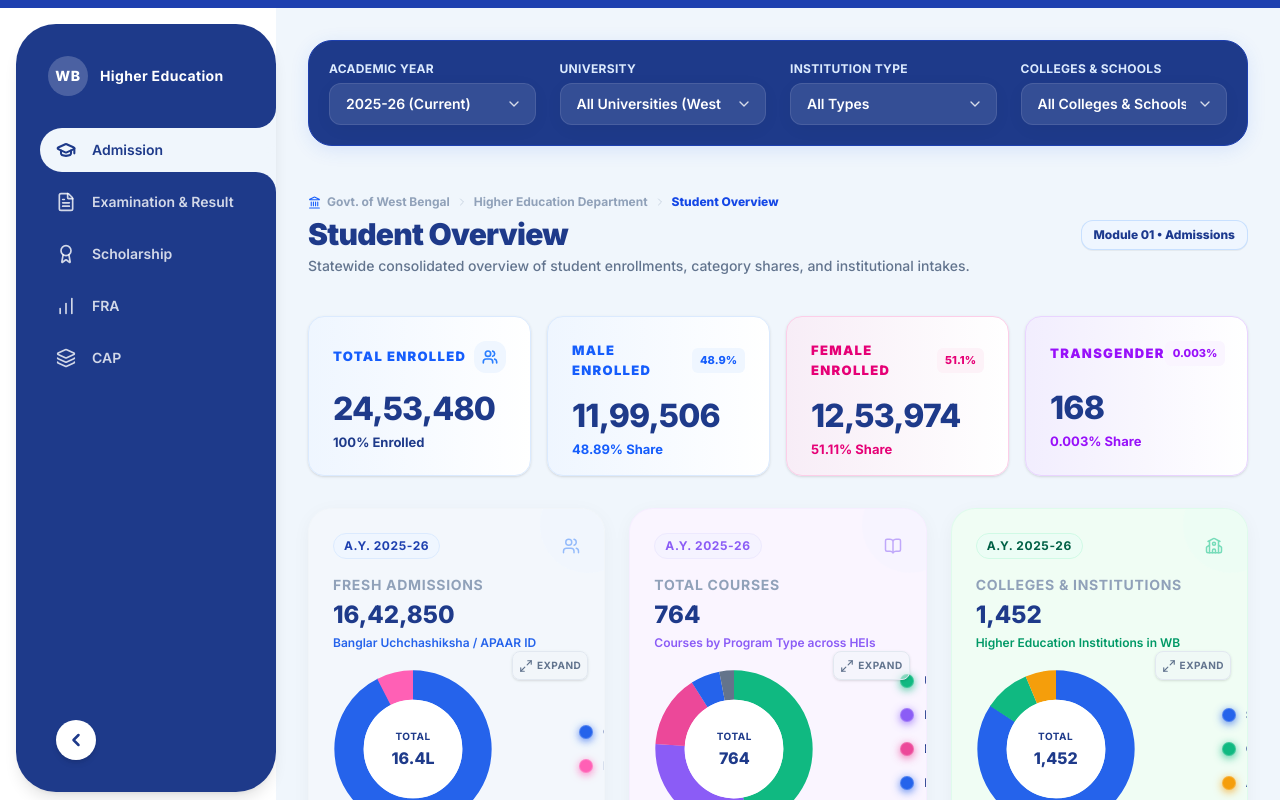
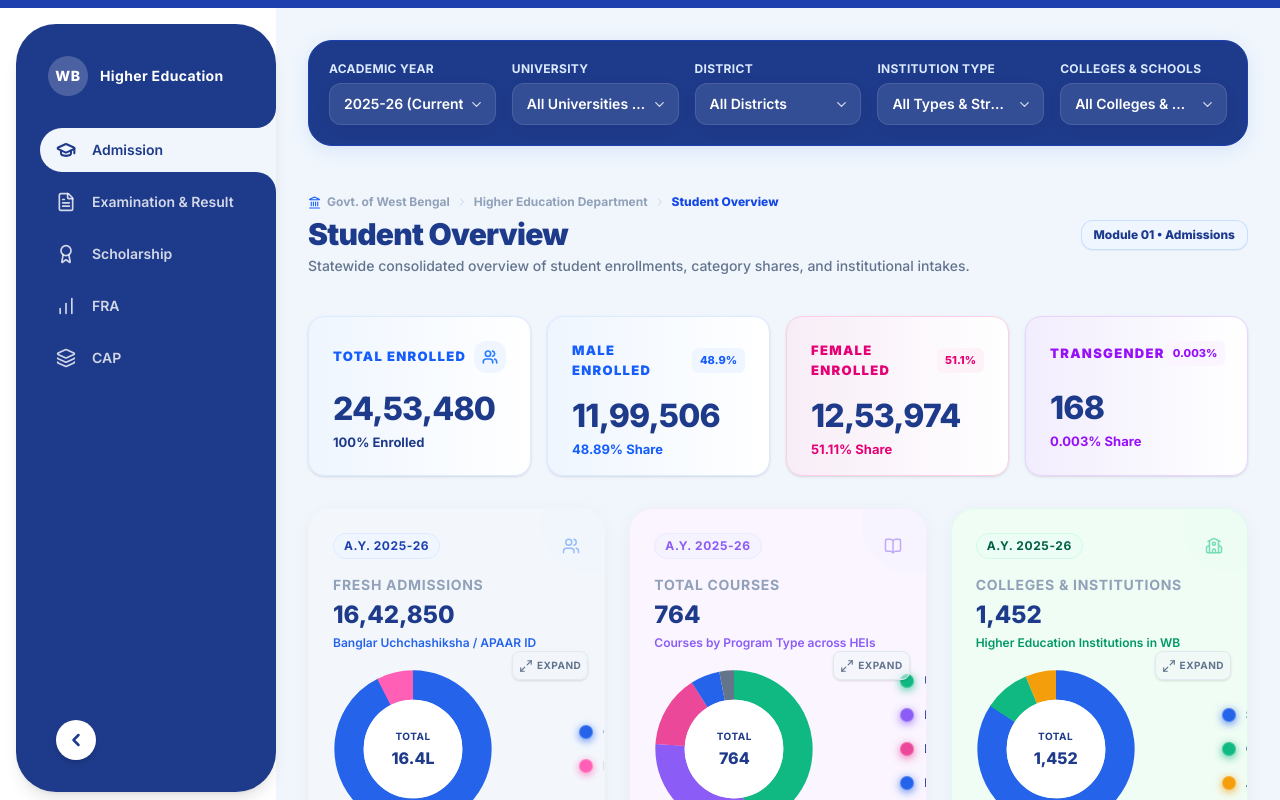
Before and after one commit to Aryan-suri2003/Student-MHTED-New, a Next.js app: page / in a window 1280 px wide. Built offline with nearby package versions, Linux system fonts and the light colour scheme.

Commit message:
Unify filter bar to show both University and District across all tabs with brand-900 UI

```diff
--- a/src/app/page.tsx
+++ b/src/app/page.tsx
@@ -1,7 +1,7 @@
 "use client";
 
 import React, { useState } from "react";
-import Filters from "@/components/Filters";
+import Filters, { GlobalFilterState } from "@/components/Filters";
 import Sidebar from "@/components/Sidebar";
 import Header from "@/components/Header";
 import AdmissionDashboard from "@/components/AdmissionDashboard";
@@ -15,9 +15,10 @@ type TabId = "admission" | "examination" | "scholarship" | "fra" | "cap";
 
 export default function Home() {
   const [activeTab, setActiveTab] = useState<TabId>("admission");
-  const [globalFilters, setGlobalFilters] = useState({
+  const [globalFilters, setGlobalFilters] = useState<GlobalFilterState>({
     academicYear: "2025-26",
     university: "All",
+    district: "All",
     universityType: "All",
     college: "All",
   });
--- a/src/components/Filters.tsx
+++ b/src/components/Filters.tsx
@@ -6,6 +6,7 @@ import { ChevronDown } from "lucide-react";
 export interface GlobalFilterState {
   academicYear: string;
   university: string;
+  district: string;
   universityType: string;
   college: string;
 }
@@ -16,10 +17,11 @@ interface FiltersProps {
   activeTab?: string;
 }
 
-export default function Filters({ filters, onFilterChange, activeTab }: FiltersProps) {
+export default function Filters({ filters, onFilterChange }: FiltersProps) {
   const currentFilters: GlobalFilterState = filters || {
     academicYear: "2025-26",
     university: "All",
+    district: "All",
     universityType: "All",
     college: "All",
   };
@@ -29,7 +31,7 @@ export default function Filters({ filters, onFilterChange, activeTab }: FiltersP
       onFilterChange({
         ...currentFilters,
         university: value,
-        college: "All", // Reset college when university changes or is not All
+        college: "All", // Reset college when university changes
       });
     } else {
       onFilterChange({
@@ -41,109 +43,11 @@ export default function Filters({ filters, onFilterChange, activeTab }: FiltersP
 
   const isCollegeDisabled = currentFilters.university !== "All";
 
-  if (activeTab === "fra") {
-    return (
-      <div className="w-full bg-brand-900 p-4 md:p-5 rounded-2xl md:rounded-3xl border border-brand-800 shadow-glow mb-6">
-        <div className="grid grid-cols-1 sm:grid-cols-2 lg:grid-cols-4 gap-4 md:gap-6">
-
-          {/* Year */}
-          <div className="flex flex-col">
-            <label className="text-xs font-bold text-brand-100 mb-1.5 tracking-wide uppercase">
-              Academic Year
-            </label>
-            <div className="relative">
-              <select
-                value={currentFilters.academicYear}
-                onChange={(e) => handleChange("academicYear", e.target.value)}
-                className="w-full bg-white/10 hover:bg-white/15 text-white font-semibold py-2.5 pl-4 pr-10 rounded-xl border border-white/10 hover:border-white/20 shadow-soft cursor-pointer appearance-none transition-colors duration-200 text-sm focus:outline-none focus:ring-2 focus:ring-white/20"
-              >
-                <option className="text-slate-900" value="2025-26">2025-26 (Current)</option>
-                <option className="text-slate-900" value="2024-25">2024-25</option>
-                <option className="text-slate-900" value="2023-24">2023-24</option>
-              </select>
-              <div className="pointer-events-none absolute inset-y-0 right-0 flex items-center pr-3.5 text-white/80">
-                <ChevronDown size={16} />
-              </div>
-            </div>
-          </div>
-
-          {/* District */}
-          <div className="flex flex-col">
-            <label className="text-xs font-bold text-brand-100 mb-1.5 tracking-wide uppercase">
-              District
-            </label>
-            <div className="relative">
-              <select className="w-full bg-white/10 hover:bg-white/15 text-white font-semibold py-2.5 pl-4 pr-10 rounded-xl border border-white/10 hover:border-white/20 shadow-soft cursor-pointer appearance-none transition-colors duration-200 text-sm focus:outline-none focus:ring-2 focus:ring-white/20">
-                <option className="text-slate-900" value="All">All Districts</option>
-                <option className="text-slate-900" value="Kolkata">Kolkata</option>
-                <option className="text-slate-900" value="Howrah">Howrah</option>
-                <option className="text-slate-900" value="North 24 Parganas">North 24 Parganas</option>
-                <option className="text-slate-900" value="South 24 Parganas">South 24 Parganas</option>
-                <option className="text-slate-900" value="Hooghly">Hooghly</option>
-                <option className="text-slate-900" value="Darjeeling">Darjeeling</option>
-                <option className="text-slate-900" value="Paschim Bardhaman">Paschim Bardhaman</option>
-                <option className="text-slate-900" value="Purba Bardhaman">Purba Bardhaman</option>
-                <option className="text-slate-900" value="Nadia">Nadia</option>
-                <option className="text-slate-900" value="Malda">Malda</option>
-                <option className="text-slate-900" value="Murshidabad">Murshidabad</option>
-              </select>
-              <div className="pointer-events-none absolute inset-y-0 right-0 flex items-center pr-3.5 text-white/80">
-                <ChevronDown size={16} />
-              </div>
-            </div>
-          </div>
-
-          {/* Stream */}
-          <div className="flex flex-col">
-            <label className="text-xs font-bold text-brand-100 mb-1.5 tracking-wide uppercase">
-              Stream
-            </label>
-            <div className="relative">
-              <select className="w-full bg-white/10 hover:bg-white/15 text-white font-semibold py-2.5 pl-4 pr-10 rounded-xl border border-white/10 hover:border-white/20 shadow-soft cursor-pointer appearance-none transition-colors duration-200 text-sm focus:outline-none focus:ring-2 focus:ring-white/20">
-                <option className="text-slate-900" value="All">All Streams</option>
-                <option className="text-slate-900" value="Engineering">Engineering & Tech</option>
-                <option className="text-slate-900" value="Pharmacy">Pharmacy</option>
-                <option className="text-slate-900" value="Management">Management (MBA/MCA)</option>
-                <option className="text-slate-900" value="Architecture">Architecture</option>
-                <option className="text-slate-900" value="General Degree">General Degree (Arts/Science/Com)</option>
-              </select>
-              <div className="pointer-events-none absolute inset-y-0 right-0 flex items-center pr-3.5 text-white/80">
-                <ChevronDown size={16} />
-              </div>
-            </div>
-          </div>
-
-          {/* Institute */}
-          <div className="flex flex-col">
-            <label className="text-xs font-bold text-brand-100 mb-1.5 tracking-wide uppercase">
-              Colleges & Schools
-            </label>
-            <div className="relative">
-              <select className="w-full bg-white/10 hover:bg-white/15 text-white font-semibold py-2.5 pl-4 pr-10 rounded-xl border border-white/10 hover:border-white/20 shadow-soft cursor-pointer appearance-none transition-colors duration-200 text-sm focus:outline-none focus:ring-2 focus:ring-white/20">
-                <option className="text-slate-900" value="All">All Colleges & Schools</option>
-                <option className="text-slate-900" value="Presidency College">Presidency College Kolkata</option>
-                <option className="text-slate-900" value="St. Xavier's College">St. Xavier&apos;s College Kolkata</option>
-                <option className="text-slate-900" value="Heritage Tech">Heritage Institute of Technology</option>
-                <option className="text-slate-900" value="Haldia Institute">Haldia Institute of Technology</option>
-                <option className="text-slate-900" value="KGEC Kalyani">Kalyani Govt Engineering College</option>
-                <option className="text-slate-900" value="JGEC Jalpaiguri">Jalpaiguri Govt Engineering College</option>
-              </select>
-              <div className="pointer-events-none absolute inset-y-0 right-0 flex items-center pr-3.5 text-white/80">
-                <ChevronDown size={16} />
-              </div>
-            </div>
-          </div>
-
-        </div>
-      </div>
-    );
-  }
-
   return (
     <div className="w-full bg-brand-900 p-4 md:p-5 rounded-2xl md:rounded-3xl border border-brand-800 shadow-glow mb-6">
-      <div className="grid grid-cols-1 sm:grid-cols-2 lg:grid-cols-4 gap-4 md:gap-6">
+      <div className="grid grid-cols-1 sm:grid-cols-2 md:grid-cols-3 lg:grid-cols-5 gap-3.5 md:gap-4">
 
-        {/* Academic Year */}
+        {/* 1. Academic Year */}
         <div className="flex flex-col">
           <label className="text-xs font-bold text-brand-100 mb-1.5 tracking-wide uppercase">
             Academic Year
@@ -152,29 +56,29 @@ export default function Filters({ filters, onFilterChange, activeTab }: FiltersP
             <select
               value={currentFilters.academicYear}
               onChange={(e) => handleChange("academicYear", e.target.value)}
-              className="w-full bg-white/10 hover:bg-white/15 text-white font-semibold py-2.5 pl-4 pr-10 rounded-xl border border-white/10 hover:border-white/20 shadow-soft cursor-pointer appearance-none transition-colors duration-200 text-sm focus:outline-none focus:ring-2 focus:ring-white/20"
+              className="w-full bg-white/10 hover:bg-white/15 text-white font-semibold py-2.5 pl-3.5 pr-8 rounded-xl border border-white/10 hover:border-white/20 shadow-soft cursor-pointer appearance-none transition-colors duration-200 text-xs md:text-sm focus:outline-none focus:ring-2 focus:ring-white/20"
             >
               <option className="text-slate-900" value="2025-26">2025-26 (Current)</option>
               <option className="text-slate-900" value="2024-25">2024-25</option>
               <option className="text-slate-900" value="2023-24">2023-24</option>
               <option className="text-slate-900" value="2022-23">2022-23</option>
             </select>
-            <div className="pointer-events-none absolute inset-y-0 right-0 flex items-center pr-3.5 text-white/80">
-              <ChevronDown size={16} />
+            <div className="pointer-events-none absolute inset-y-0 right-0 flex items-center pr-3 text-white/80">
+              <ChevronDown size={15} />
             </div>
           </div>
         </div>
 
-        {/* University */}
+        {/* 2. University */}
         <div className="flex flex-col">
-          <label className="text-xs font-bold text-brand-100 mb-1.5 tracking-wide uppercase">
+          <label className="text-xs font-bold text-brand-100 mb-1.5 tracking-wide uppercase truncate">
             University
           </label>
           <div className="relative">
             <select
               value={currentFilters.university}
               onChange={(e) => handleChange("university", e.target.value)}
-              className="w-full bg-white/10 hover:bg-white/15 text-white font-semibold py-2.5 pl-4 pr-10 rounded-xl border border-white/10 hover:border-white/20 shadow-soft cursor-pointer appearance-none transition-colors duration-200 text-sm focus:outline-none focus:ring-2 focus:ring-white/20"
+              className="w-full bg-white/10 hover:bg-white/15 text-white font-semibold py-2.5 pl-3.5 pr-8 rounded-xl border border-white/10 hover:border-white/20 shadow-soft cursor-pointer appearance-none transition-colors duration-200 text-xs md:text-sm truncate focus:outline-none focus:ring-2 focus:ring-white/20"
             >
               <option className="text-slate-900" value="All">All Universities (West Bengal)</option>
               <option className="text-slate-900" value="CU">CU - University of Calcutta</option>
@@ -191,48 +95,93 @@ export default function Filters({ filters, onFilterChange, activeTab }: FiltersP
               <option className="text-slate-900" value="BKU">BKU - Bankura University</option>
               <option className="text-slate-900" value="CBPBU">CBPBU - Cooch Behar Panchanan Barma Univ</option>
               <option className="text-slate-900" value="Presidency">Presidency University Kolkata</option>
-              <option className="text-slate-900" value="Visva-Bharati">Visva-Bharati Central University Santiniketan</option>
+              <option className="text-slate-900" value="Visva-Bharati">Visva-Bharati Central University</option>
               <option className="text-slate-900" value="Aliah">Aliah University Kolkata</option>
               <option className="text-slate-900" value="RBU">RBU - Rabindra Bharati University</option>
             </select>
-            <div className="pointer-events-none absolute inset-y-0 right-0 flex items-center pr-3.5 text-white/80">
-              <ChevronDown size={16} />
+            <div className="pointer-events-none absolute inset-y-0 right-0 flex items-center pr-3 text-white/80">
+              <ChevronDown size={15} />
             </div>
           </div>
         </div>
 
-        {/* University Type */}
+        {/* 3. District */}
         <div className="flex flex-col">
-          <label className="text-xs font-bold text-brand-100 mb-1.5 tracking-wide uppercase">
+          <label className="text-xs font-bold text-brand-100 mb-1.5 tracking-wide uppercase truncate">
+            District
+          </label>
+          <div className="relative">
+            <select
+              value={currentFilters.district}
+              onChange={(e) => handleChange("district", e.target.value)}
+              className="w-full bg-white/10 hover:bg-white/15 text-white font-semibold py-2.5 pl-3.5 pr-8 rounded-xl border border-white/10 hover:border-white/20 shadow-soft cursor-pointer appearance-none transition-colors duration-200 text-xs md:text-sm truncate focus:outline-none focus:ring-2 focus:ring-white/20"
+            >
+              <option className="text-slate-900" value="All">All Districts</option>
+              <option className="text-slate-900" value="Kolkata">Kolkata</option>
+              <option className="text-slate-900" value="North 24 Parganas">North 24 Parganas</option>
+              <option className="text-slate-900" value="South 24 Parganas">South 24 Parganas</option>
+              <option className="text-slate-900" value="Howrah">Howrah</option>
+              <option className="text-slate-900" value="Hooghly">Hooghly</option>
+              <option className="text-slate-900" value="Purba Bardhaman">Purba Bardhaman</option>
+              <option className="text-slate-900" value="Paschim Bardhaman">Paschim Bardhaman</option>
+              <option className="text-slate-900" value="Nadia">Nadia</option>
+              <option className="text-slate-900" value="Murshidabad">Murshidabad</option>
+              <option className="text-slate-900" value="Paschim Medinipur">Paschim Medinipur</option>
+              <option className="text-slate-900" value="Purba Medinipur">Purba Medinipur</option>
+              <option className="text-slate-900" value="Malda">Malda</option>
+              <option className="text-slate-900" value="Uttar Dinajpur">Uttar Dinajpur</option>
+              <option className="text-slate-900" value="Dakshin Dinajpur">Dakshin Dinajpur</option>
+              <option className="text-slate-900" value="Darjeeling">Darjeeling</option>
+              <option className="text-slate-900" value="Jalpaiguri">Jalpaiguri</option>
+              <option className="text-slate-900" value="Alipurduar">Alipurduar</option>
+              <option className="text-slate-900" value="Cooch Behar">Cooch Behar</option>
+              <option className="text-slate-900" value="Bankura">Bankura</option>
+              <option className="text-slate-900" value="Purulia">Purulia</option>
+              <option className="text-slate-900" value="Birbhum">Birbhum</option>
+              <option className="text-slate-900" value="Kalimpong">Kalimpong</option>
+              <option className="text-slate-900" value="Jhargram">Jhargram</option>
+            </select>
+            <div className="pointer-events-none absolute inset-y-0 right-0 flex items-center pr-3 text-white/80">
+              <ChevronDown size={15} />
+            </div>
+          </div>
+        </div>
+
+        {/* 4. Institution Type / Stream */}
+        <div className="flex flex-col">
+          <label className="text-xs font-bold text-brand-100 mb-1.5 tracking-wide uppercase truncate">
             Institution Type
           </label>
           <div className="relative">
             <select
               value={currentFilters.universityType}
               onChange={(e) => handleChange("universityType", e.target.value)}
-              className="w-full bg-white/10 hover:bg-white/15 text-white font-semibold py-2.5 pl-4 pr-10 rounded-xl border border-white/10 hover:border-white/20 shadow-soft cursor-pointer appearance-none transition-colors duration-200 text-sm focus:outline-none focus:ring-2 focus:ring-white/20"
+              className="w-full bg-white/10 hover:bg-white/15 text-white font-semibold py-2.5 pl-3.5 pr-8 rounded-xl border border-white/10 hover:border-white/20 shadow-soft cursor-pointer appearance-none transition-colors duration-200 text-xs md:text-sm truncate focus:outline-none focus:ring-2 focus:ring-white/20"
             >
-              <option className="text-slate-900" value="All">All Types</option>
+              <option className="text-slate-900" value="All">All Types & Streams</option>
               <option className="text-slate-900" value="State-Aided">State-Aided & Affiliated (84.2%)</option>
               <option className="text-slate-900" value="State Government">Government Colleges (9.5%)</option>
               <option className="text-slate-900" value="Autonomous">Autonomous / Deemed (6.3%)</option>
               <option className="text-slate-900" value="Central">Central / National Institutes</option>
               <option className="text-slate-900" value="Private">Private Universities / Colleges</option>
+              <option className="text-slate-900" value="Engineering">Engineering & Technology</option>
+              <option className="text-slate-900" value="Pharmacy">Pharmacy</option>
+              <option className="text-slate-900" value="Management">Management (MBA/MCA)</option>
             </select>
-            <div className="pointer-events-none absolute inset-y-0 right-0 flex items-center pr-3.5 text-white/80">
-              <ChevronDown size={16} />
+            <div className="pointer-events-none absolute inset-y-0 right-0 flex items-center pr-3 text-white/80">
+              <ChevronDown size={15} />
             </div>
           </div>
         </div>
 
-        {/* College */}
+        {/* 5. College */}
         <div className="flex flex-col">
           <div className="flex items-center justify-between mb-1.5">
-            <label className="text-xs font-bold text-brand-100 tracking-wide uppercase">
+            <label className="text-xs font-bold text-brand-100 tracking-wide uppercase truncate">
               Colleges & Schools
             </label>
             {isCollegeDisabled && (
-              <span className="text-[10px] text-amber-300 font-semibold">(Available when University is &apos;All&apos;)</span>
+              <span className="text-[9px] text-amber-300 font-semibold truncate ml-1">(When Uni is &apos;All&apos;)</span>
             )}
           </div>
           <div className="relative">
@@ -240,7 +189,7 @@ export default function Filters({ filters, onFilterChange, activeTab }: FiltersP
               disabled={isCollegeDisabled}
               value={isCollegeDisabled ? "All" : currentFilters.college}
               onChange={(e) => handleChange("college", e.target.value)}
-              className={`w-full text-white font-semibold py-2.5 pl-4 pr-10 rounded-xl border shadow-soft appearance-none transition-colors duration-200 text-sm focus:outline-none focus:ring-2 focus:ring-white/20 ${
+              className={`w-full text-white font-semibold py-2.5 pl-3.5 pr-8 rounded-xl border shadow-soft appearance-none transition-colors duration-200 text-xs md:text-sm truncate focus:outline-none focus:ring-2 focus:ring-white/20 ${
                 isCollegeDisabled
                   ? "bg-white/5 border-white/5 opacity-50 cursor-not-allowed text-white/50"
                   : "bg-white/10 hover:bg-white/15 border-white/10 hover:border-white/20 cursor-pointer"
@@ -270,10 +219,10 @@ export default function Filters({ filters, onFilterChange, activeTab }: FiltersP
               <option className="text-slate-900" value="Hindu School">Hindu School Kolkata</option>
               <option className="text-slate-900" value="Hare School">Hare School Kolkata</option>
             </select>
-            <div className={`pointer-events-none absolute inset-y-0 right-0 flex items-center pr-3.5 ${
+            <div className={`pointer-events-none absolute inset-y-0 right-0 flex items-center pr-3 ${
               isCollegeDisabled ? "text-white/30" : "text-white/80"
             }`}>
-              <ChevronDown size={16} />
+              <ChevronDown size={15} />
             </div>
           </div>
         </div>
```
Also changed, not shown: src/components/AdmissionDashboard.tsx (+17 -1 lines), src/components/ScholarshipDashboard.tsx (+10 -1 lines).
